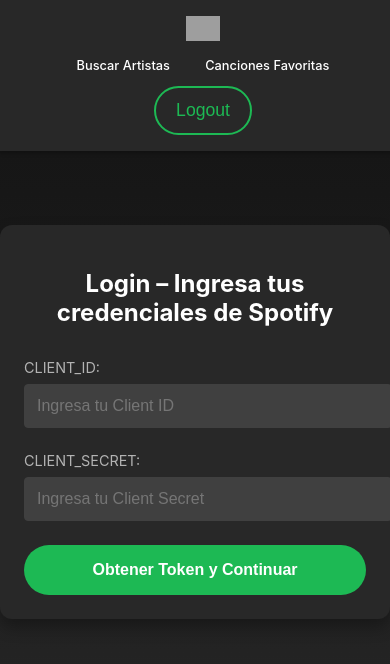
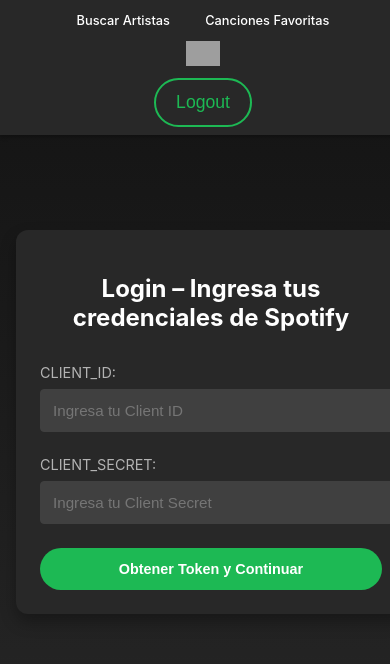
Before and after one commit to Daiana213/tp3---spotify-vite-app, a React (Vite) app: page /tp3---spotify-vite-app/login in a window 390 px wide. Shown: the top 664 px of the page. Built offline with nearby package versions, Linux system fonts and the light colour scheme; grey boxes are pictures that could not be loaded.

Commit message:
estilo busqueda

```diff
--- a/src/components/ArtistSearch/ArtistSearch.css
+++ b/src/components/ArtistSearch/ArtistSearch.css
@@ -82,15 +82,14 @@
   width: 100%;
   max-width: 900px;
   margin: 0 auto;
-  display: grid;
   grid-template-columns: repeat(auto-fill, minmax(300px, 1fr));
   gap: 1.5rem;
   padding: 1rem;
 }
 
 .artist-item {
-  background-color: #181818;
-  padding: 1.5rem;
+  background-color: #383737;
+  padding: 1rem;
   border-radius: 8px;
   display: flex;
   align-items: center;
--- a/src/components/Header/Header.css
+++ b/src/components/Header/Header.css
@@ -9,6 +9,8 @@
   min-height: 80px;
   display: flex;
   align-items: center;
+  justify-content: center;
+  padding: 0.5rem 1rem;
 }
 
 nav {
@@ -20,28 +22,18 @@
   margin: 0 auto;
   padding: 0 1rem;
   flex-wrap: wrap;
-  gap: 1rem;
-  position: relative;
+  gap: 2rem;
 }
 
-.nav-left {
+.nav-left, .nav-right {
   display: flex;
+  align-items: center;
   gap: 1rem;
-  align-items: center;
-  flex-wrap: wrap;
-  position: absolute;
-  left: 1rem;
 }
 
 .nav-center {
-  position: absolute;
-  left: 50%;
-  transform: translateX(-50%);
-}
-
-.nav-right {
-  position: absolute;
-  right: 1rem;
+  flex-grow: 1;
+  text-align: center;
 }
 
 .spotify-logo {
@@ -53,11 +45,12 @@
   color: #ffffff;
   text-decoration: none;
   padding: 0.5rem 1rem;
-  border-radius: 25px;
+  border-radius: 20px;
   transition: all 0.3s ease;
   font-weight: 500;
   font-size: 1rem;
   white-space: nowrap;
+  display: inline-block;
 }
 
 nav a:hover {
@@ -71,37 +64,26 @@
     padding: 0.5rem;
     min-height: 60px;
   }
+
   nav {
-    padding: 0.5rem;
+    flex-direction: column;
+    align-items: center;
+    gap: 1rem;
+  }
+
+  .nav-left, .nav-center, .nav-right {
+    width: 100%;
     justify-content: center;
   }
-  .nav-left {
-    position: static;
-    justify-content: center;
-    width: 100%;
-    order: 2;
-  }
-  .nav-center {
-    position: static;
-    transform: none;
-    width: 100%;
-    text-align: center;
-    order: 1;
-  }
-  .nav-right {
-    position: static;
-    margin: 0;
-    width: 100%;
-    display: flex;
-    justify-content: center;
-    order: 3;
-  }
+
   .spotify-logo {
     height: 30px;
   }
+
   nav a {
     padding: 0.4rem 0.8rem;
     font-size: 0.9rem;
+    border-radius: 15px;
   }
 }
 
@@ -109,19 +91,24 @@
   header {
     min-height: auto;
   }
+
   nav {
     flex-direction: column;
     gap: 0.5rem;
   }
+
   .nav-left, .nav-center, .nav-right {
     width: 100%;
     justify-content: center;
   }
+
   .spotify-logo {
     height: 25px;
   }
+
   nav a {
     padding: 0.3rem 0.6rem;
     font-size: 0.8rem;
+    border-radius: 12px;
   }
 }
--- a/src/components/Login/Login.css
+++ b/src/components/Login/Login.css
@@ -1,5 +1,5 @@
 .login-container {
-  min-height: 100vh;
+  max-height: 100vh;
   width: 100vw;
   display: flex;
   align-items: center;
@@ -12,6 +12,7 @@
   bottom: 0;
   margin: 0;
   overflow-y: auto;
+  padding: 1rem;
 }
 
 .login-form {
@@ -83,6 +84,19 @@
 }
 
 /* Responsive */
+@media (max-width: 768px) {
+  .login-form {
+    padding: 2rem;
+    max-width: 90%;
+  }
+  .login-form h2 {
+    font-size: 1.6rem;
+  }
+  .form-group input {
+    font-size: 0.95rem;
+  }
+}
+
 @media (max-width: 480px) {
   .login-form {
     padding: 1.5rem;
@@ -90,4 +104,8 @@
   .login-form h2 {
     font-size: 1.5rem;
   }
+  .login-button {
+    padding: 0.8rem;
+    font-size: 0.9rem;
+  }
 }
```
